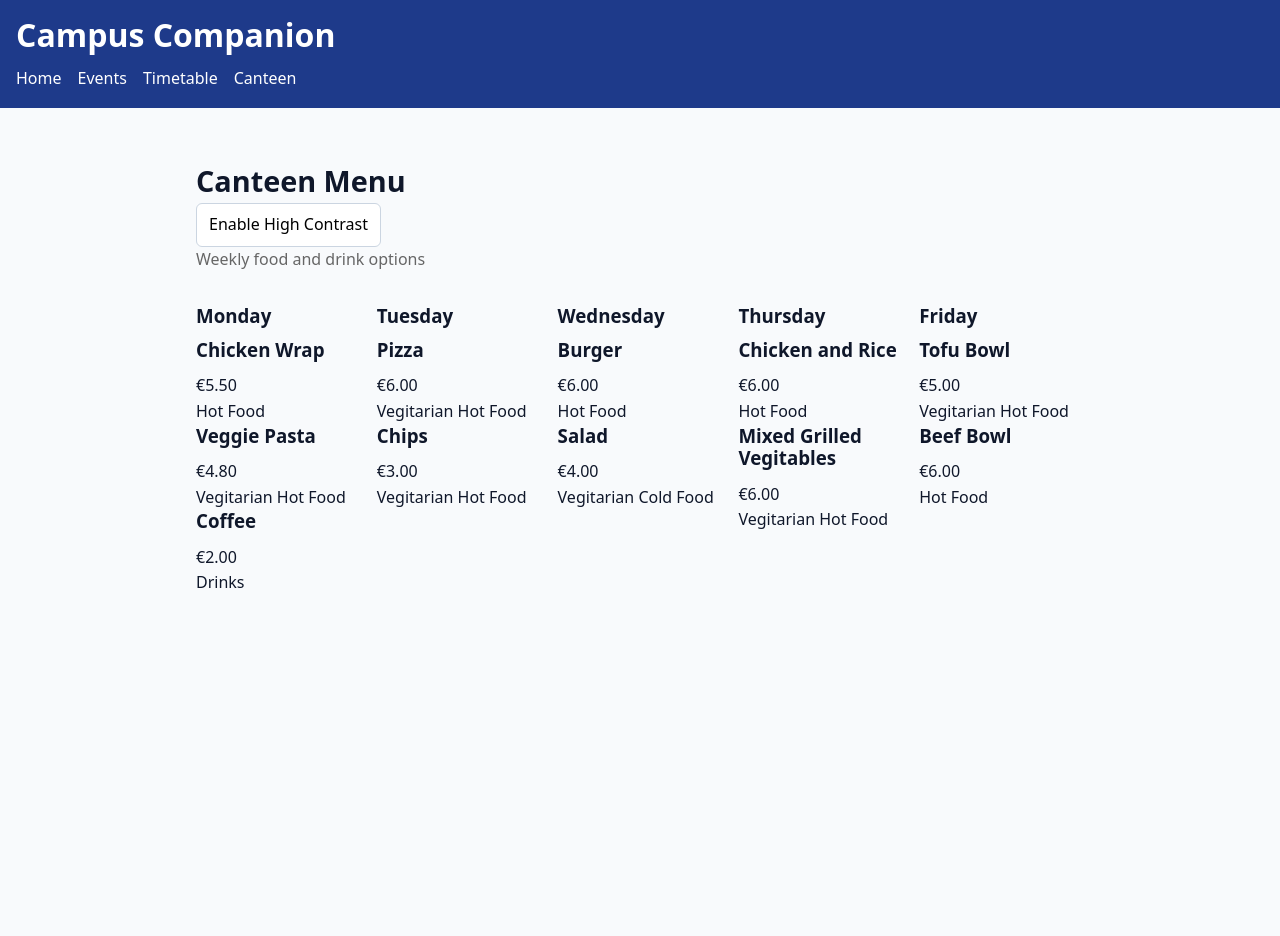
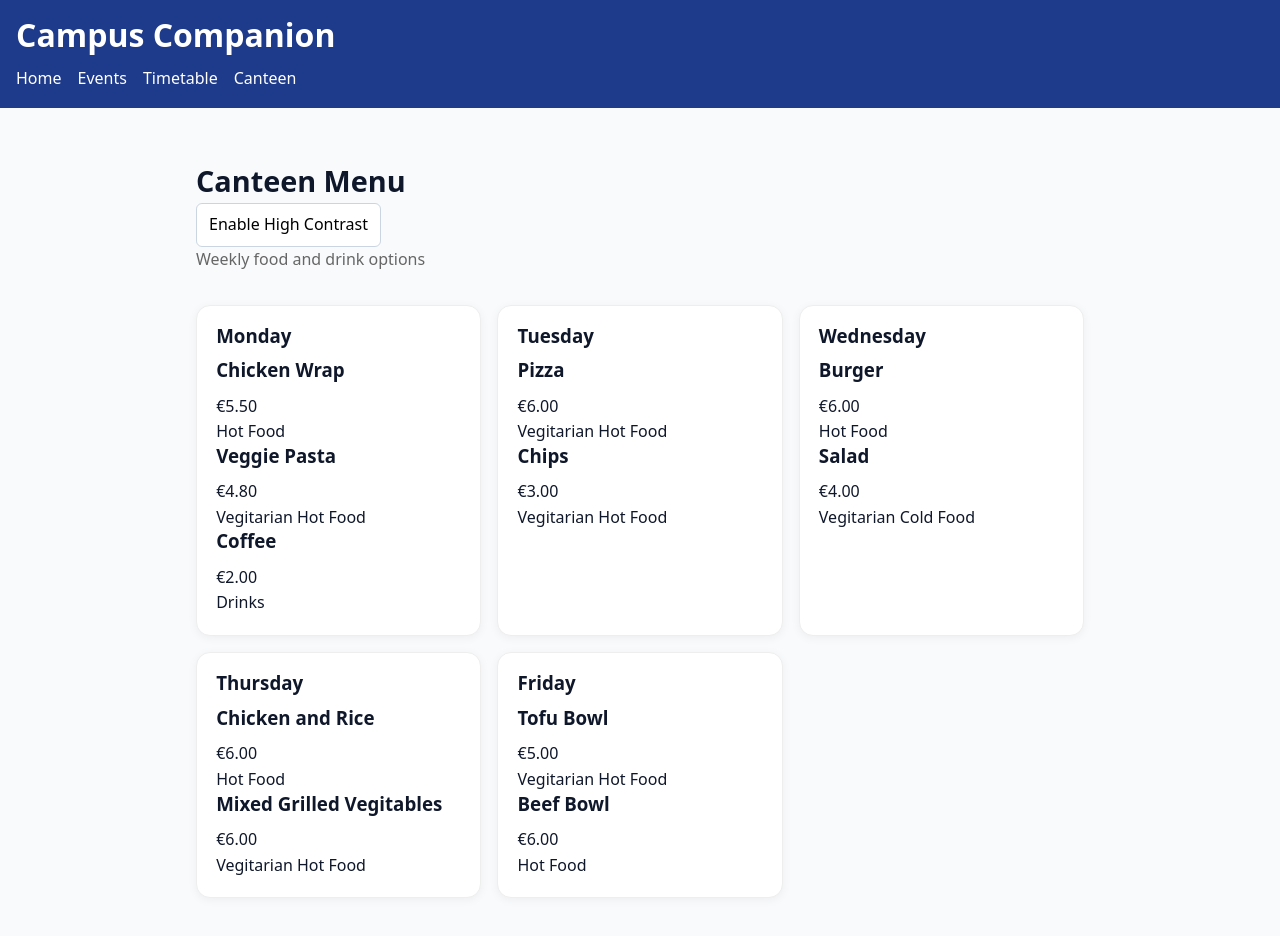
Before and after one commit to Adam28102006/NOE-CA3, a Next.js app: page /canteen in a window 1280 px wide. Shown: the top 936 px of the page. Before the commit the page ends 800 px from the top, so only its background shows below. Built offline with nearby package versions, Linux system fonts and the light colour scheme.

Commit message:
Copying over my grid
copying event grid for canteen

```diff
--- a/styles/globals.css
+++ b/styles/globals.css
@@ -234,10 +234,17 @@ button:hover {
   line-height: 1.4;
 }
 .menuGrid {
-  display: flex;
+  display: grid;
+  grid-template-columns: repeat(auto-fit, minmax(260px, 1fr));
   gap: 1rem;
 }
 
 .menuColumn {
-  flex: 1;
+  background: white;
+  border: 1px solid #eee;
+  border-radius: 14px;
+  padding: 1.2rem;
+  box-shadow: 0 2px 10px rgba(0,0,0,0.05);
+  transition: transform 0.15s ease, box-shadow 0.15s ease;
+
 }
```
